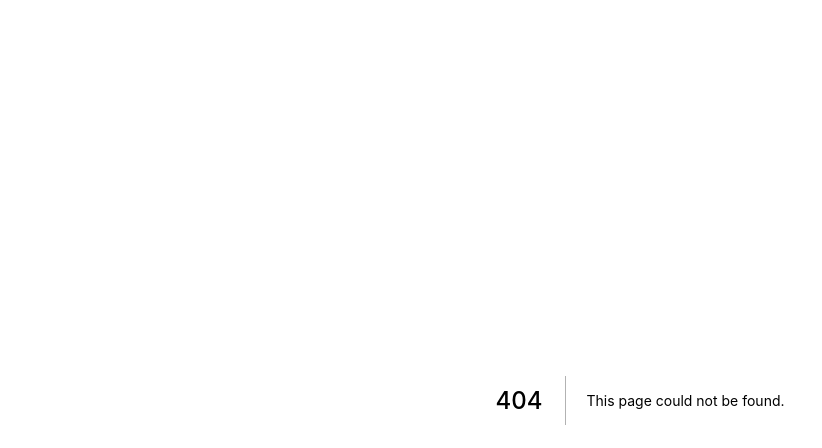
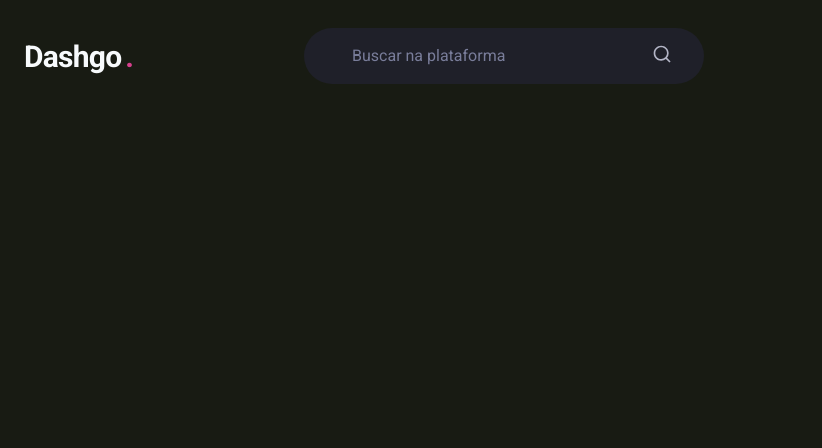
Before and after one commit to soutovnc/dashgo, a Next.js app: page /dashboard in a window 1280 px wide. Before the commit this address had no page. Shown: the top 448 px of the page, without its empty margins (0-822 px from the left). Built offline with nearby package versions, Linux system fonts and the light colour scheme.

Commit message:
add init Header

```diff
--- a/package.json
+++ b/package.json
@@ -17,6 +17,7 @@
     "next": "11.1.0",
     "react": "17.0.2",
     "react-dom": "17.0.2",
+    "react-icons": "^4.2.0",
     "typescript": "^4.4.2"
   },
   "devDependencies": {
--- /dev/null
+++ b/src/components/Header.tsx
@@ -0,0 +1,61 @@
+import { Flex, Text, Input, Icon } from '@chakra-ui/react'
+import { RiSearchLine } from 'react-icons/ri'
+
+export function Header() {
+  return (
+    <Flex
+      as="header"
+      w="100%"
+      maxWidth={1480}
+      h="20"
+      mx="auto"
+      mt="4"
+      px="6"
+      align="center"
+    >
+      <Text
+        fontSize="3xl"
+        fontWeight="bold"
+        letterSpacing="tight"
+        w="64"
+      >
+        Dashgo
+        <Text
+          as="span"
+          ml="1"
+          color="pink.500"
+        >
+          .
+        </Text>
+      </Text>
+
+      <Flex
+        as="label"
+        flex="1"
+        py="4"
+        px="8"
+        ml="6"
+        maxWidth={400}
+        alignSelf="center"
+        color="gray.200"
+        position="relative"
+        bg="gray.800"
+        borderRadius="full"
+      >
+        <Input
+          color="gray.50"
+          variant="unstyled"
+          px="4"
+          mr="4"
+          placeholder="Buscar na plataforma"
+          _placeholder={{ color: 'gray.400' }}
+        />
+
+        <Icon
+          as={RiSearchLine}
+          fontSize="20"
+        />
+      </Flex>
+    </Flex>
+  )
+}
--- /dev/null
+++ b/src/pages/dashboard.tsx
@@ -0,0 +1,7 @@
+import { Header } from "../components/Header";
+
+export default function Dashboard() {
+  return (
+    <Header />
+  )
+}
--- a/src/pages/index.tsx
+++ b/src/pages/index.tsx
@@ -1,4 +1,5 @@
 import { Button, Flex, Stack } from "@chakra-ui/react";
+
 import { Input } from '../components/Form/Input'
 
 export default function SignIn() {
```
Also changed, not shown: 1 other file (tests, documents, lock files or other folders).
